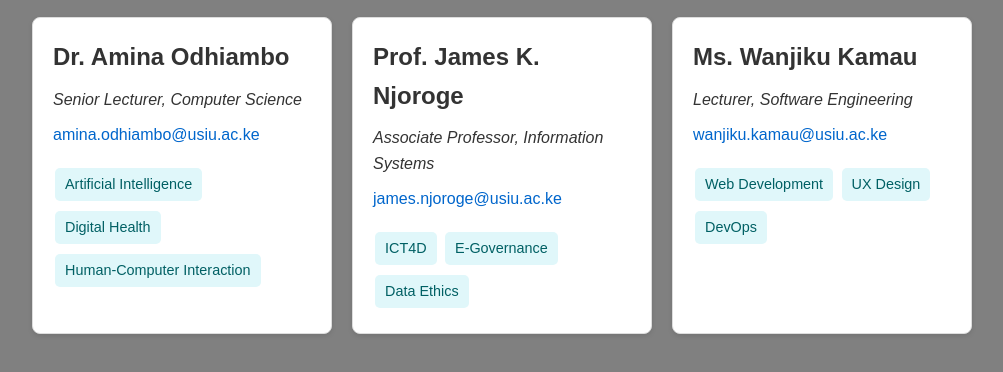
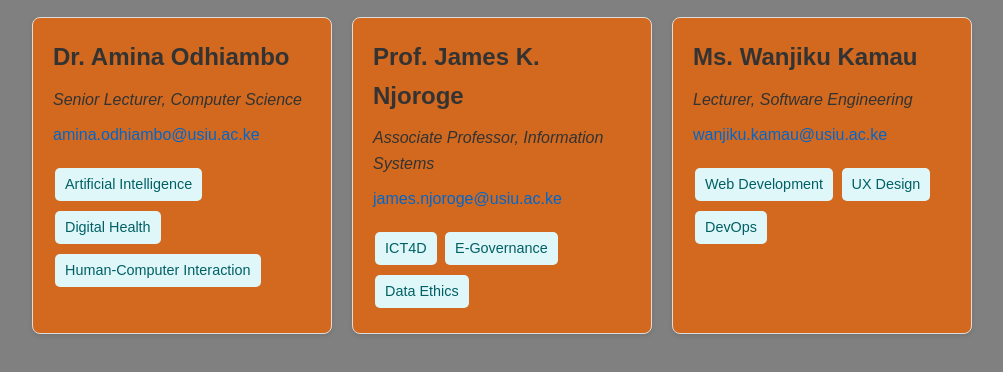
Before and after one commit to AcholaJenny/end-sem, a plain HTML site: page index.html in a window 1280 px wide. Shown: the part 74-446 px from the top of the page, without its empty margins (138-1141 px from the left). Drawn offline with Linux system fonts and the light colour scheme.

Commit message:
Update style.css

```diff
--- a/style.css
+++ b/style.css
@@ -30,7 +30,7 @@ header h1 {
 }
 
 .faculty-card {
-  background-color: #fff;
+  background-color: chocolate;
   border: 1px solid #ddd;
   border-radius: 8px;
   box-shadow: 0 2px 5px rgba(0, 0, 0, 0.1);
```
